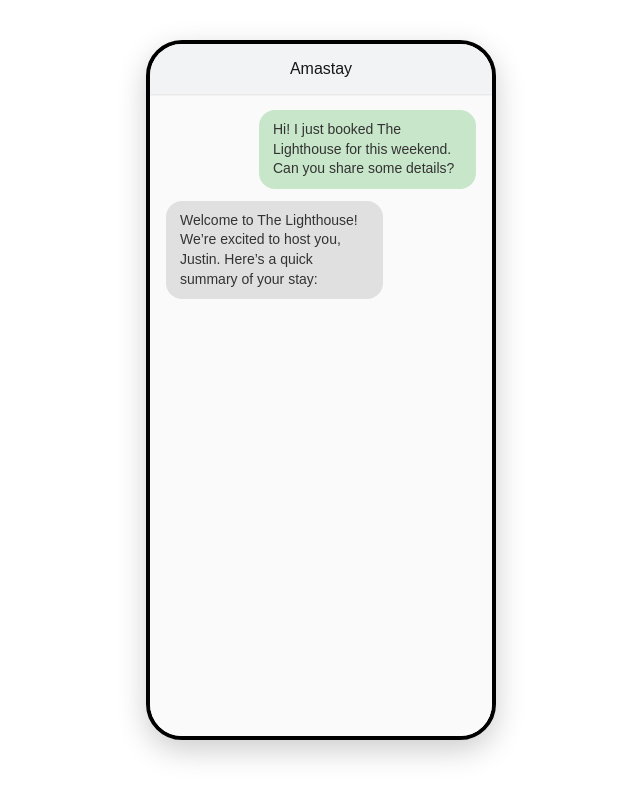
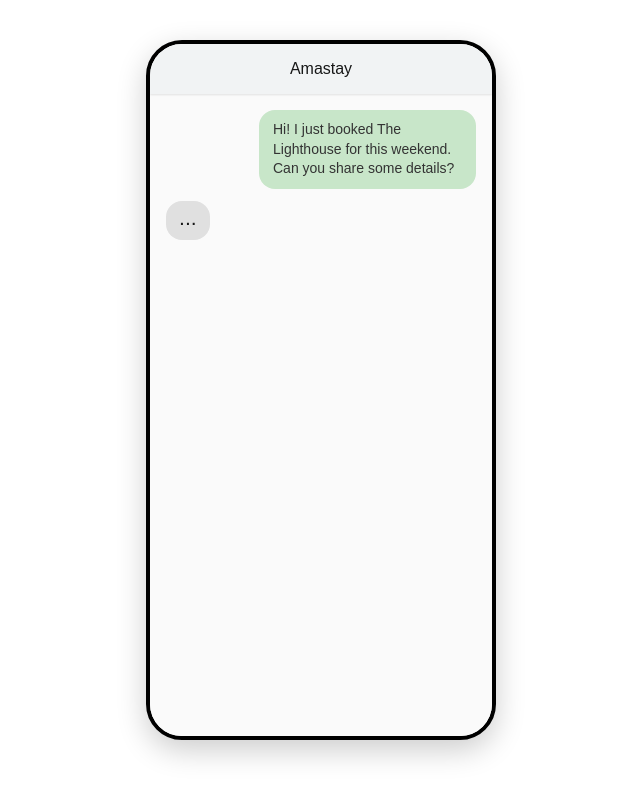
Before and after one commit to justinkahrs/on-device-demo, a Next.js app: page /rcs-demo in a window 1280 px wide. Shown: the whole page, without its empty margins (319-959 px from the left). Built offline with nearby package versions, Linux system fonts and the light colour scheme.

Commit message:
fix: improve animations

```diff
--- a/src/app/rcs-demo/messages.tsx
+++ b/src/app/rcs-demo/messages.tsx
@@ -227,10 +227,10 @@
     from: "bot",
     text: "Happy to help! Enjoy your stay at The Lighthouse. Let us know if you need anything else.",
   },
-  {
-    from: "bot",
-    // text: "Step 9: Guest Requests Late Checkout (Apple Pay Integration)",
-  },
+  // {
+  //   from: "bot",
+  //   text: "Step 9: Guest Requests Late Checkout (Apple Pay Integration)",
+  // },
   { from: "guest", text: "Can I check out later on Monday?" },
   {
     from: "bot",
--- a/src/app/rcs-demo/page.tsx
+++ b/src/app/rcs-demo/page.tsx
@@ -6,46 +6,70 @@
 
 export default function RcsDemo() {
   // All messages to eventually display
-
   const allMessages = [...messages];
 
   // Track the subset of messages that have been shown
   const [displayedMessages, setDisplayedMessages] = useState<
     { from: string; text?: string; component?: React.ReactNode }[]
   >([]);
+
+  // Track who is currently "typing"
+  const [typingFrom, setTypingFrom] = useState<string | null>(null);
+
+  // Current index into allMessages
+  const [messageIndex, setMessageIndex] = useState<number>(0);
+
+  // Whether we are in a typing phase
+  const [showTyping, setShowTyping] = useState<boolean>(true);
+
+  // Scroll reference
   const chatWindowRef = useRef<HTMLDivElement>(null);
 
+  /*
+    Logic:
+    1) If messageIndex < allMessages.length, handle either typing or message display in 2 steps:
+       - If showTyping == true, set typingFrom to the next message's sender.
+       - If showTyping == false, hide typing indicator, display message, increment index, then reset showTyping.
+  */
   useEffect(() => {
-    let index = 0;
-    const intervalId = setInterval(() => {
-      if (index < allMessages.length) {
-        // Add the next message to the displayed list
-        const newMessage = allMessages[index];
+    if (messageIndex >= allMessages.length) {
+      return; // we've shown all messages
+    }
+
+    const newMessage = allMessages[messageIndex];
+
+    const timerId = setTimeout(() => {
+      if (showTyping) {
+        // Start typing for the next message sender
+        setTypingFrom(newMessage.from);
+        setShowTyping(false);
+      } else {
+        // End typing, display the actual message
+        setTypingFrom(null);
         setDisplayedMessages((prev) => [...prev, newMessage]);
-        index++;
-      } else {
-        clearInterval(intervalId);
+        setMessageIndex((i) => i + 1);
+        setShowTyping(true);
       }
-    }, 2000);
+    }, 1500); // adjust delay as needed
 
-    return () => clearInterval(intervalId);
-  }, []);
+    return () => clearTimeout(timerId);
+  }, [allMessages, messageIndex, showTyping]);
 
+  // Always scroll to the bottom when a new message or typing indicator appears
   useEffect(() => {
     if (chatWindowRef.current) {
       chatWindowRef.current.scrollTop = chatWindowRef.current.scrollHeight;
     }
-  }, [displayedMessages]);
+  }, [displayedMessages, typingFrom]);
 
   return (
     <div className={styles.phoneContainer}>
       <div className={styles.header}>
         <span>Amastay</span>
       </div>
+
       <div ref={chatWindowRef} className={styles.chatWindow}>
-        {displayedMessages
-          .filter((msg) => msg !== undefined)
-          .map((msg, i) => (
+        {displayedMessages.map((msg, i) => (
           <div
             key={i}
             className={
@@ -57,6 +81,22 @@
             </div>
           </div>
         ))}
+
+        {typingFrom && (
+          <div
+            className={
+              typingFrom === "guest" ? styles.myMessage : styles.theirMessage
+            }
+          >
+            <div className={`${styles.bubble} ${styles.messageAppear}`}>
+              <span className={styles.typingDots}>
+                <span>.</span>
+                <span>.</span>
+                <span>.</span>
+              </span>
+            </div>
+          </div>
+        )}
       </div>
     </div>
   );
--- a/src/app/rcs-demo/styles.module.css
+++ b/src/app/rcs-demo/styles.module.css
@@ -66,23 +66,54 @@
 
 .theirMessage .bubble {
   background: #e0e0e0;
-  /* light gray */
-  color: #333;
+
+  .typingDots {
+    display: inline-flex;
+    gap: 2px;
+    font-weight: bold;
+  }
 }
 
-/* Fade in animation for new messages */
-.messageAppear {
-  animation: fadeIn 0.4s ease forwards;
+.typingDots {
+  display: inline-flex;
+  gap: 2px;
+  font-weight: bold;
 }
 
-@keyframes fadeIn {
+.typingDots span {
+  display: inline-block;
+  /* 2s cycle: 0-25% = 0.5s bounce, 25%-100% = 1.5s pause */
+  animation: bounceThenPause 2s infinite;
+}
+
+.typingDots span:nth-child(1) {
+  animation-delay: 0s;
+}
+
+.typingDots span:nth-child(2) {
+  animation-delay: 0.2s;
+}
+
+.typingDots span:nth-child(3) {
+  animation-delay: 0.4s;
+}
+
+@keyframes bounceThenPause {
+
+  /* Quick single bounce over first 25% (0.5s), then rest */
   0% {
-    opacity: 0;
-    transform: translateY(10px);
+    transform: translateY(0);
+  }
+
+  10% {
+    transform: translateY(-6px);
+  }
+
+  25% {
+    transform: translateY(0);
   }
 
   100% {
-    opacity: 1;
     transform: translateY(0);
   }
 }
```
Lines whose indentation alone changed are shown as unchanged.
